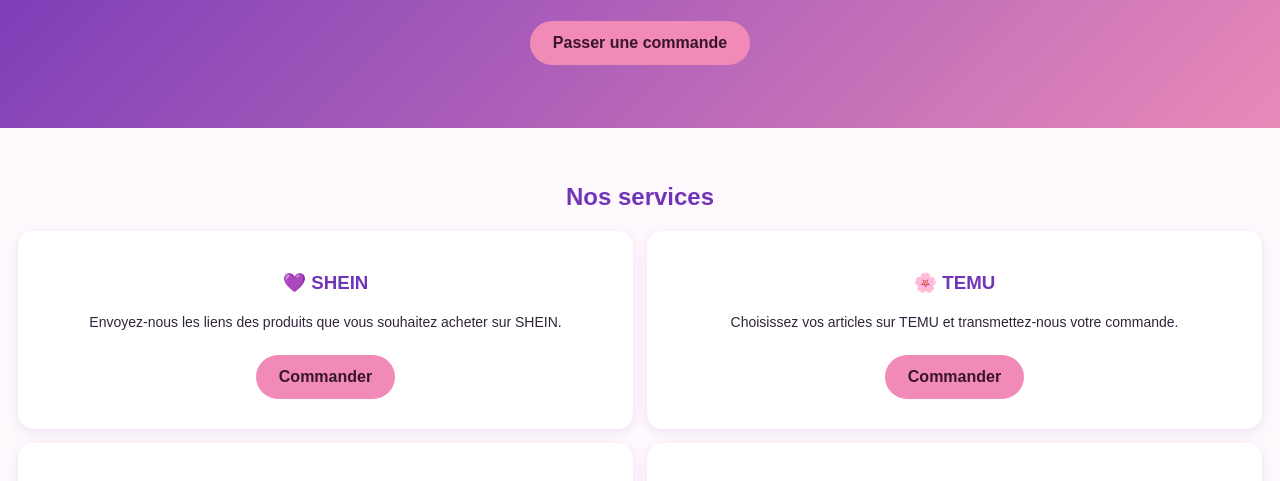
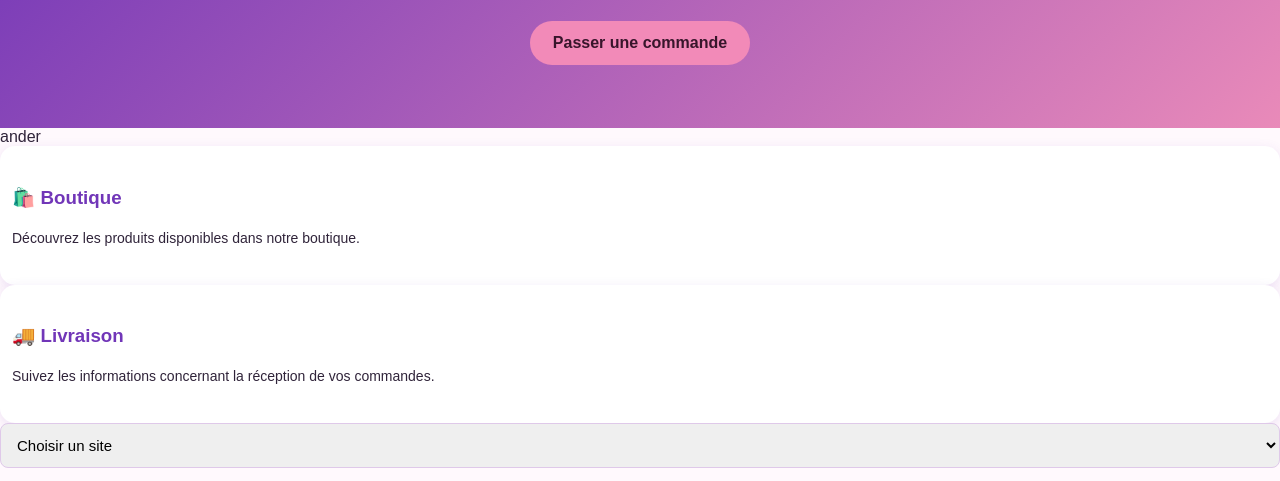
Before and after one commit to benchelbaptiste788-stack/NaiouStore-, a plain HTML site: page index.html in a window 1280 px wide. Shown: the part 308-789 px from the top of the page. Drawn offline with Linux system fonts and the light colour scheme.

Commit message:
Add site selection dropdown to index.html
Added a dropdown selection for various shopping sites.

```diff
--- a/index.html
+++ b/index.html
@@ -50,19 +50,7 @@ footer{background:#7136b8;color:white;text-align:center;padding:25px}
 Commandez vos produits préférés depuis chez vous.</p>
 <a class="btn" href="#commande">Passer une commande</a>
 </div>
-
-<section id="services">
-<h2>Nos services</h2>
-<div class="cards">
-<div class="card">
-<h3>💜 SHEIN</h3>
-<p>Envoyez-nous les liens des produits que vous souhaitez acheter sur SHEIN.</p>
-<a class="btn" href="#commande">Commander</a>
-</div>
-<div class="card">
-<h3>🌸 TEMU</h3>
-<p>Choisissez vos articles sur TEMU et transmettez-nous votre commande.</p>
-<a class="btn" href="#commande">Commander</a>
+ander</a>
 </div>
 <div class="card">
 <h3>🛍️ Boutique</h3>
@@ -74,7 +62,18 @@ Commandez vos produits préférés depuis chez vous.</p>
 </div>
 </div>
 </section>
-
+<select required>
+<option value="">Choisir un site</option>
+<option>SHEIN</option>
+<option>TEMU</option>
+<option>Amazon</option>
+<option>AliExpress</option>
+<option>Walmart</option>
+<option>eBay</option>
+<option>Zara</option>
+<option>Fashion Nova</option>
+<option>Autre site</option>
+</select>
 <section id="commande">
 <h2>Formulaire de commande</h2>
 <p>Remplissez vos informations pour préparer votre demande.</p>
```
